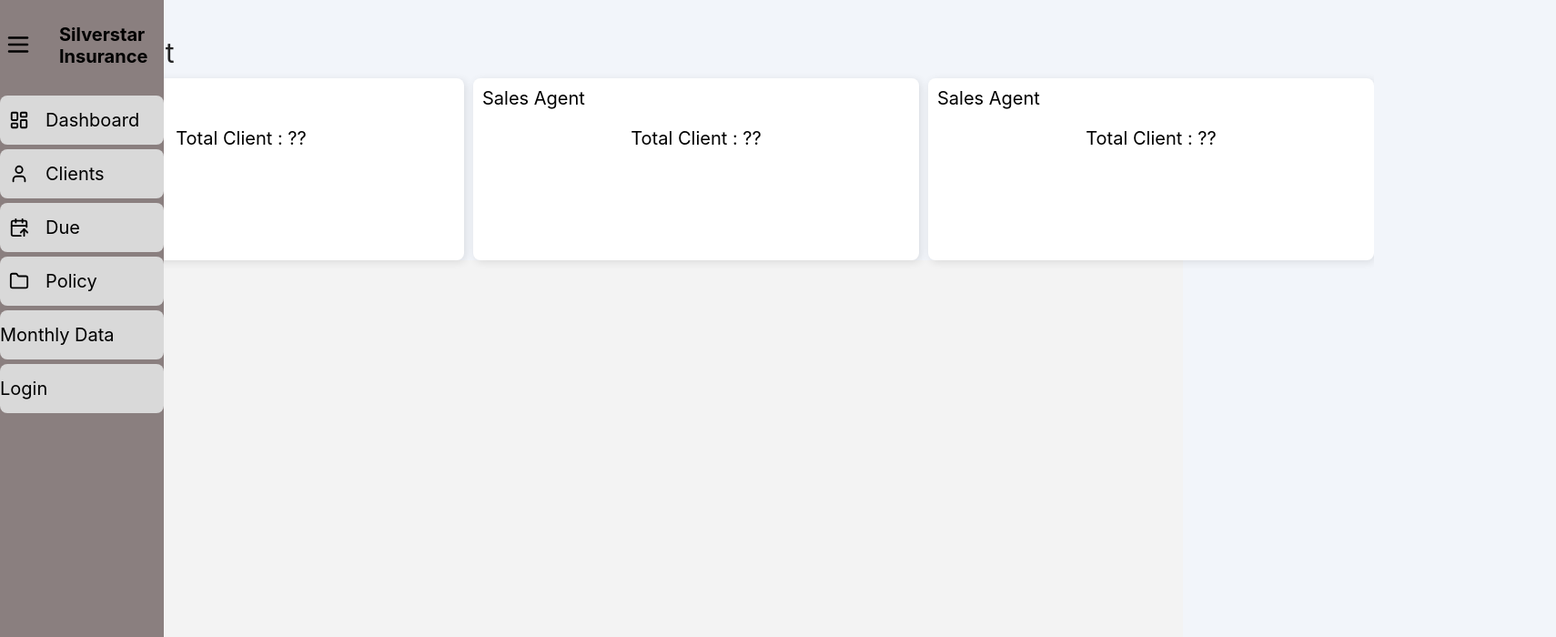
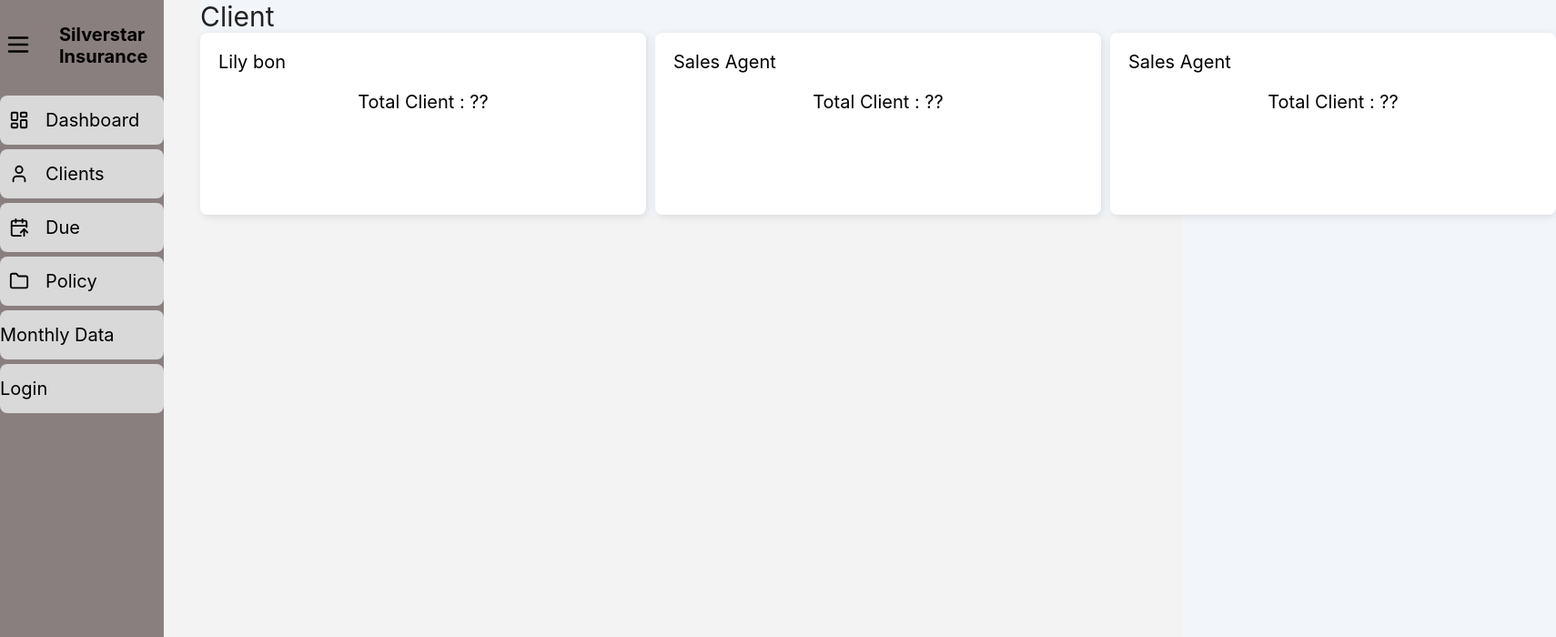
Before and after one commit to WNTERFX/insurance-client-page, a React (Create React App) app: page /appinsurance/MainArea/Client in a window 1280 px wide. Shown: the top 700 px of the page at 91% size, 1710 px wide, since content can reach past the window. Built offline with nearby package versions, Linux system fonts and the light colour scheme.

Commit message:
Changed the layout of the apps

```diff
--- a/src/styles/client-styles.css
+++ b/src/styles/client-styles.css
@@ -5,7 +5,7 @@
 .Client-container{
     background-color: #F2F5FA;
     font-family: 'Inter', sans-serif;
-
+    margin-left: 200px;
 
 }
 
@@ -15,7 +15,7 @@
 
     font-size: 30px;
     align-items: center;
-    padding: 40px 0px 10px 90px;
+
 
 }
 
@@ -28,11 +28,6 @@
 
 }
 
-.Client-content > div {
-
-    padding: 10px;
-
-}
 
 .Agents{
     padding: 20px;
--- a/src/styles/dashboard-styles.css
+++ b/src/styles/dashboard-styles.css
@@ -5,6 +5,7 @@
     background-color: #F2F5FA;
     font-family: 'Inter', sans-serif;
     height: auto;
+    padding-left: 200px;
 
 }
 
--- a/src/styles/due-styles.css
+++ b/src/styles/due-styles.css
@@ -4,15 +4,14 @@
 .Due-container{
     background-color: #F2F5FA;
     font-family: 'Inter', sans-serif;
+    margin-left: 200px;
 }
 
 .Due-container > div.Due-header {
 
     color: #222;
-    padding: 40px 5px 0px;
     font-size: 30px;
     align-items: center;
-    padding: 40px 0px 10px 90px;
 
 }
 
@@ -22,7 +21,7 @@
     gap: 5px;
     width: 1490px;
     height: 200px;
-    padding: 25px 0px 10px 90px;
+
 }
 .Due-total{
     padding: 20px;
--- a/src/styles/main_area-styles.css
+++ b/src/styles/main_area-styles.css
@@ -14,15 +14,3 @@
     transition: margin 0.3s ease;
 
 }
-
-.nav-area {
-
-  width: 200px;
-}
-
-@media screen and (max-height: 1080px) {
-  .main-area .content-area {
-    margin-left: 110px ;
-  }
-
-}
--- a/src/styles/policy-styles.css
+++ b/src/styles/policy-styles.css
@@ -8,7 +8,8 @@
 }
 
 .Policy-container {
-    padding: 10px 5px 0px 90px;
+
+    margin-left: 200px;
 
 }
 .Policy-container > div.policy-data-field {
@@ -26,7 +27,7 @@
 
     color: #222;
     font-size: 30px;
-    padding: 30px 5px 0px;
+
     margin-bottom: 33px;
 
 
```
